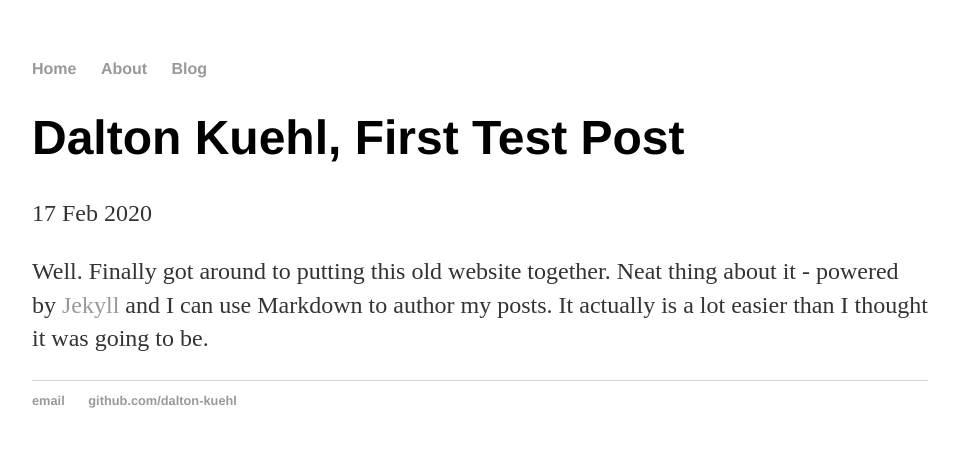
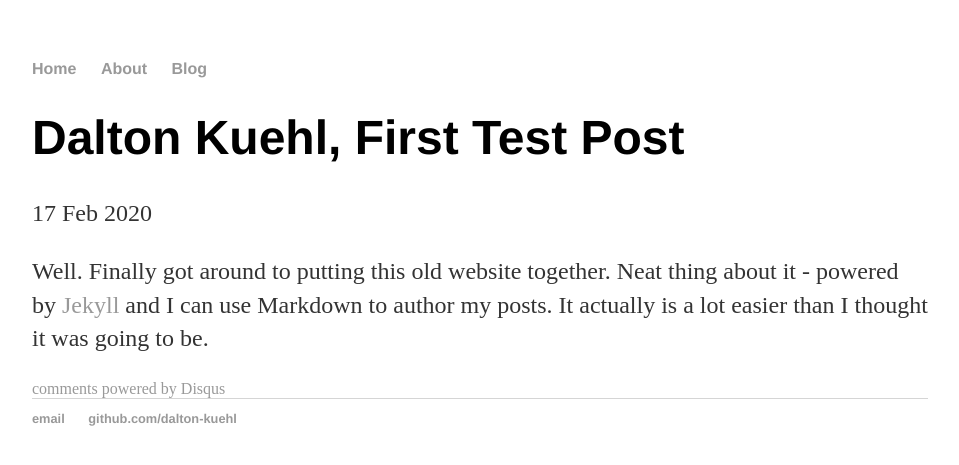
Before and after one commit to dalton-kuehl/dalton-kuehl.github.io, a Jekyll site: the page built from _posts/2020-02-17-First-Jekyll-Post.md, in a window 1280 px wide. Shown: the top 465 px of the page, without its empty margins (160-1119 px from the left). Built offline with Jekyll 4.4.1, drawn with Linux system fonts in a browser that asks for light colours; comment, search, counter and statistics services are not loaded.

Commit message:
add _include and merge to posts

```diff
--- /dev/null
+++ b/_includes/disqus.html
@@ -0,0 +1,14 @@
+<div id="disqus_thread"></div>
+    <script type="text/javascript">
+        /* * * CONFIGURATION VARIABLES: EDIT BEFORE PASTING INTO YOUR WEBPAGE * * */
+        var disqus_shortname = 'dalton-kuehl'; // required: replace example with your forum shortname
+
+        /* * * DON'T EDIT BELOW THIS LINE * * */
+        (function() {
+            var dsq = document.createElement('script'); dsq.type = 'text/javascript'; dsq.async = true;
+            dsq.src = '//' + disqus_shortname + '.disqus.com/embed.js';
+            (document.getElementsByTagName('head')[0] || document.getElementsByTagName('body')[0]).appendChild(dsq);
+        })();
+    </script>
+    <noscript>Please enable JavaScript to view the <a href="http://disqus.com/?ref_noscript">comments powered by Disqus.</a></noscript>
+    <a href="http://disqus.com" class="dsq-brlink">comments powered by <span class="logo-disqus">Disqus</span></a>
--- a/_layouts/post.html
+++ b/_layouts/post.html
@@ -7,3 +7,7 @@
 <div class="post">
   {{ content }}
 </div>
+<!-- Post comments -->
+<div class="notecomments">
+				{% include disqus.html %}
+			</div>
```
